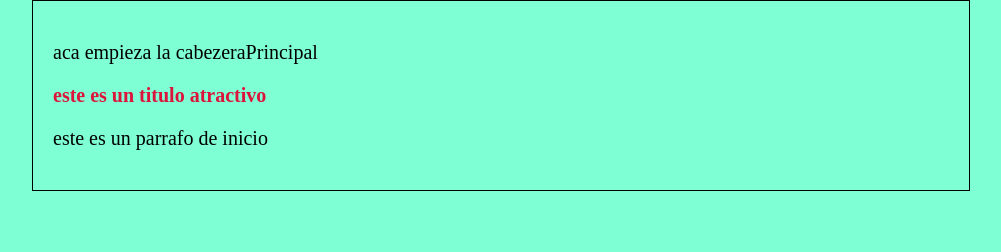
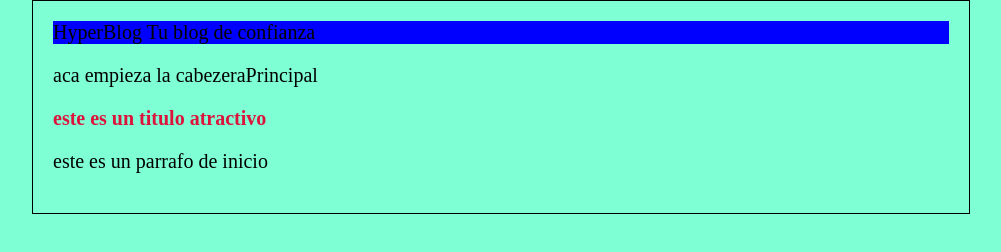
Before and after one commit to Santiago010/HyperBlog, a plain HTML site: page index.html in a window 1280 px wide. Shown: the whole page, without its empty margins (139-1140 px from the left). Drawn offline with Linux system fonts and the light colour scheme.

Commit message:
se agrego un div con un color azul

```diff
--- a/css/styles.css
+++ b/css/styles.css
@@ -18,3 +18,7 @@ body{
     font-size: 20px;
     color: crimson;
 }
+
+.HyperBlog{
+    background-color: blue;
+}
--- a/index.html
+++ b/index.html
@@ -9,6 +9,7 @@
 <body>
     <div class="container">
         <div class="cabezeraPrincipal">
+            <div class="HyperBlog"> HyperBlog Tu blog de confianza</div>
             <p>
                 aca empieza la cabezeraPrincipal
             </p>
```
